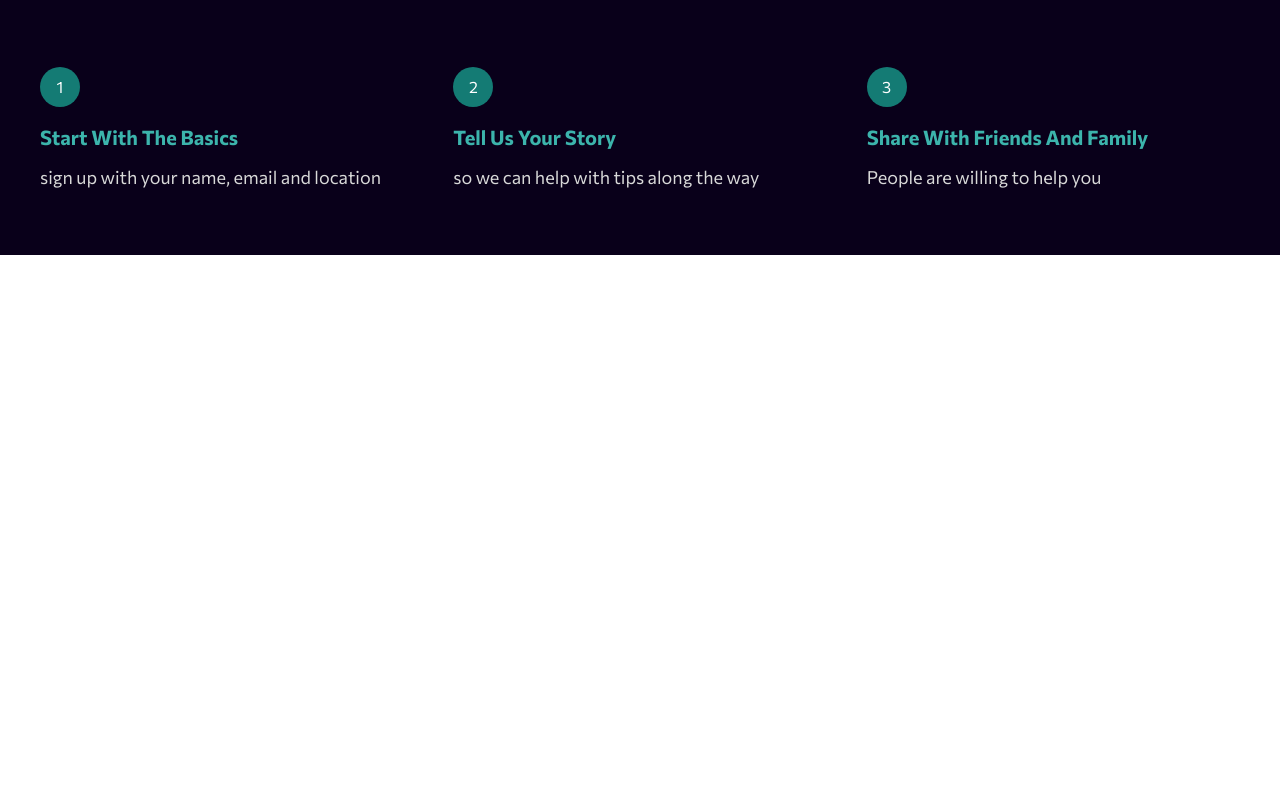
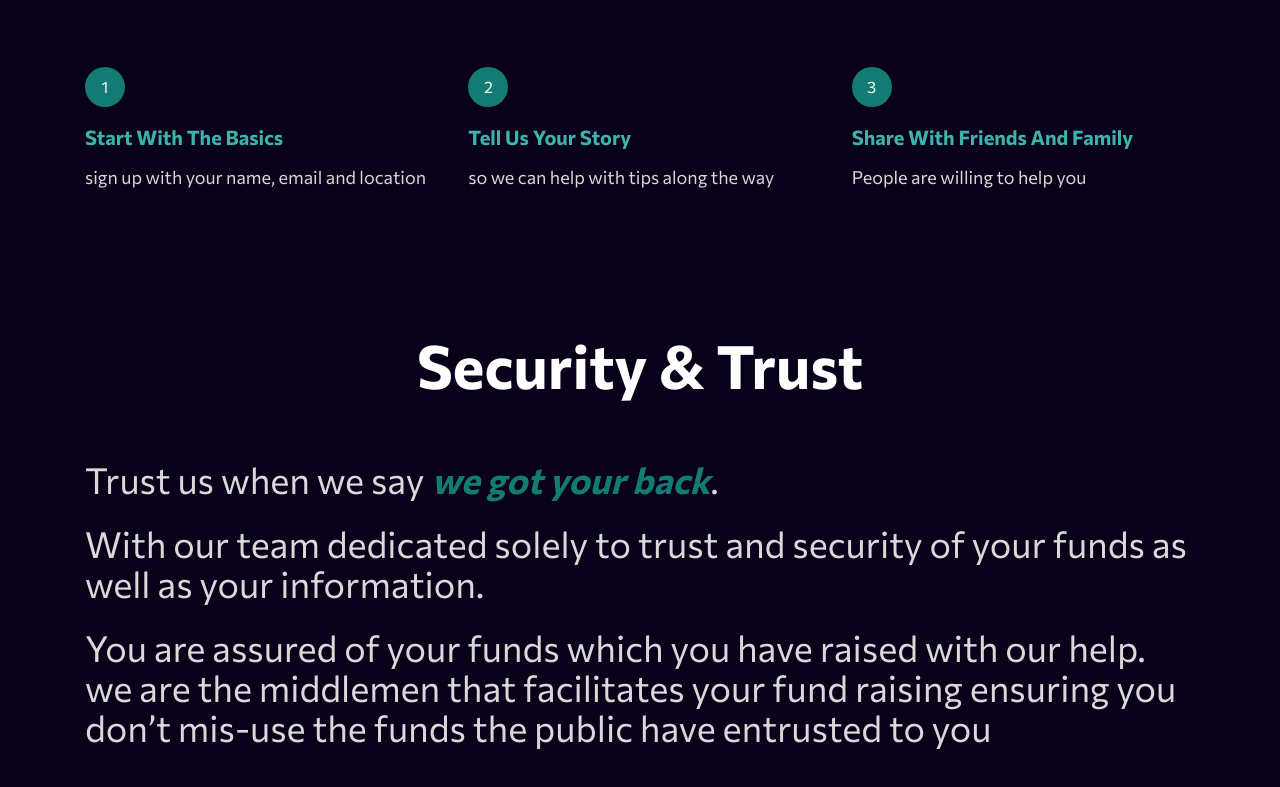
Before and after one commit to Headbwoi/crowdo-app, a React (Vite) app in the folder frontend/: page / in a window 1280 px wide. Shown: the part 921-1708 px from the top of the page. Before the commit the page ends 1176 px from the top, so only its background shows below. Built offline with nearby package versions, Linux system fonts and the light colour scheme.

Commit message:
adds Security and Trust section

```diff
--- a/frontend/index.html
+++ b/frontend/index.html
@@ -19,7 +19,7 @@
     <title>CrowdFunding App</title>
   </head>
   <body class="font-commissioner relative">
-    <main id="root"></div>
+    <main id="root" class="bg-background"></div>
     <script type="module" src="/src/main.tsx"></script>
   </body>
 </html>
--- a/frontend/src/App.tsx
+++ b/frontend/src/App.tsx
@@ -1,5 +1,9 @@
 import { Header } from "./components"
-import { GettingStarted, HeroSection } from "./components/HomePage"
+import {
+  GettingStarted,
+  HeroSection,
+  SecurityTrust,
+} from "./components/HomePage"
 
 function App() {
   return (
@@ -11,6 +15,7 @@ function App() {
       </div>
 
       <GettingStarted />
+      <SecurityTrust />
     </>
   )
 }
--- /dev/null
+++ b/frontend/src/components/HomePage/SecurityTrust.tsx
@@ -0,0 +1,29 @@
+function SecurityTrust() {
+  return (
+    <section className="py-20 container px-5 md:px-0">
+      <h3 className="text-2xl md:text-4xl lg:text-6xl text-white text-center font-bold mb-10 md:mb-16">
+        Security & Trust
+      </h3>
+      <div className="text-xl md:text-3xl lg:text-4xl text-light_Text gap-6 flex flex-col">
+        <p>
+          Trust us when we say{" "}
+          <span className="text-darkCyan italic font-semibold">
+            we got your back
+          </span>
+          .
+        </p>
+        <p>
+          With our team dedicated solely to trust and security of your funds as
+          well as your information.
+        </p>
+        <p>
+          You are assured of your funds which you have raised with our help. we
+          are the middlemen that facilitates your fund raising ensuring you
+          don’t mis-use the funds the public have entrusted to you{" "}
+        </p>
+      </div>
+    </section>
+  )
+}
+
+export default SecurityTrust
--- a/frontend/src/components/HomePage/index.ts
+++ b/frontend/src/components/HomePage/index.ts
@@ -1,2 +1,3 @@
 export { default as HeroSection } from "./HeroSection"
 export { default as GettingStarted } from "./GettingStarted"
+export { default as SecurityTrust } from "./SecurityTrust"
--- a/frontend/tailwind.config.cjs
+++ b/frontend/tailwind.config.cjs
@@ -6,7 +6,7 @@ module.exports = {
       sm: "640px",
       md: "768px",
       lg: "1024px",
-      xl: "1200px",
+      xl: "1110px",
     },
     container: {
       center: true,
```
